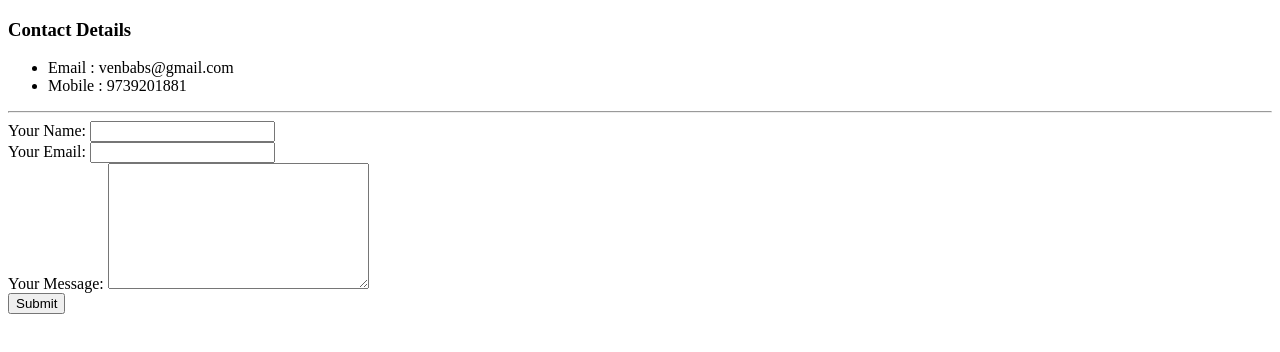
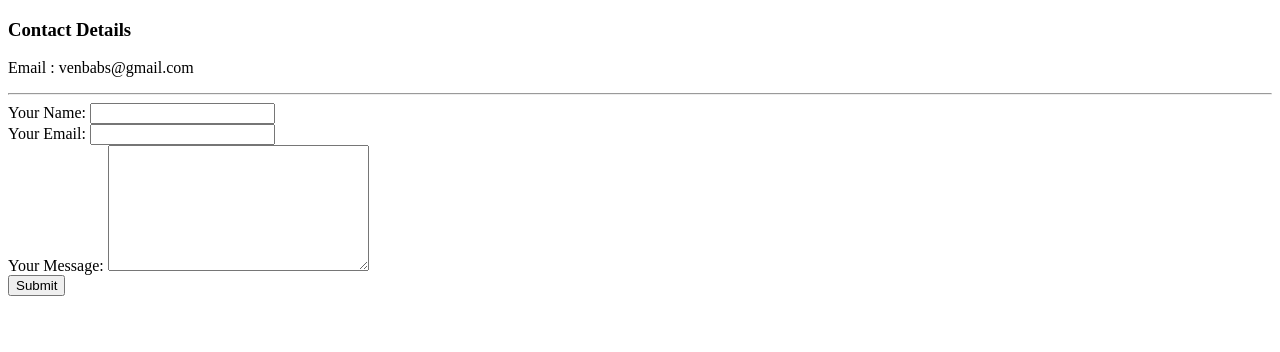
Before and after one commit to venbab/cv, a plain HTML site: page Contact.html in a window 1280 px wide. Drawn offline with Linux system fonts and the light colour scheme.

Commit message:
update contact details

```diff
--- a/Contact.html
+++ b/Contact.html
@@ -9,11 +9,11 @@
 <body>
   <h3>Contact Details</h3>
   <p>
-    <ul>
-      <li>Email : venbabs@gmail.com</li>
-      <li>Mobile : 9739201881</li>
 
-    </ul>
+     Email : venbabs@gmail.com
+
+
+
 
   </p>
   <hr>
```
